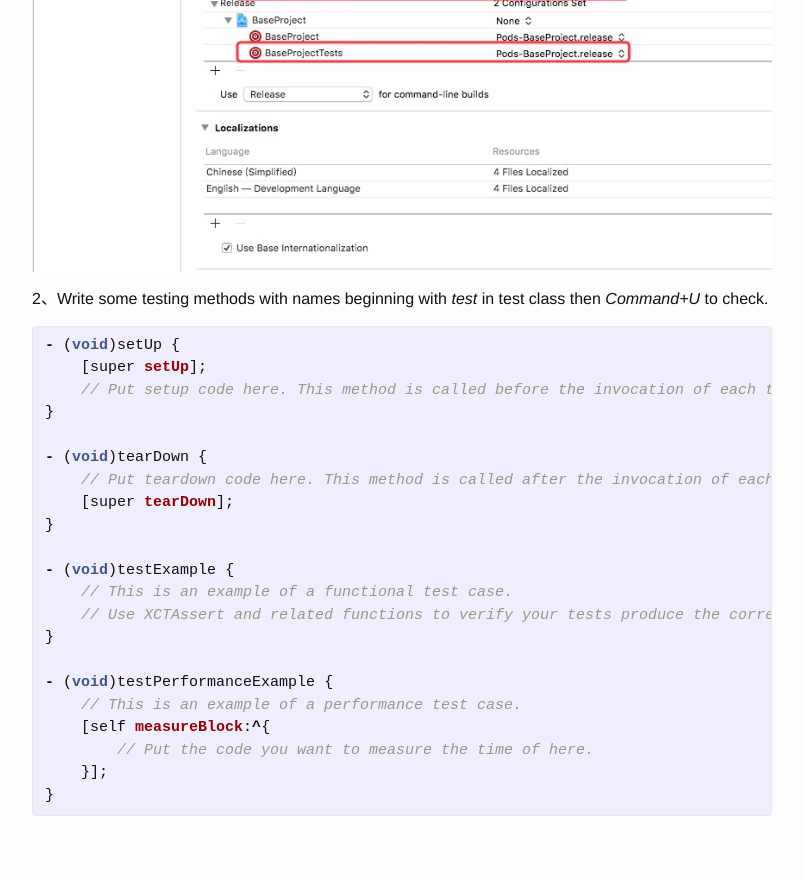
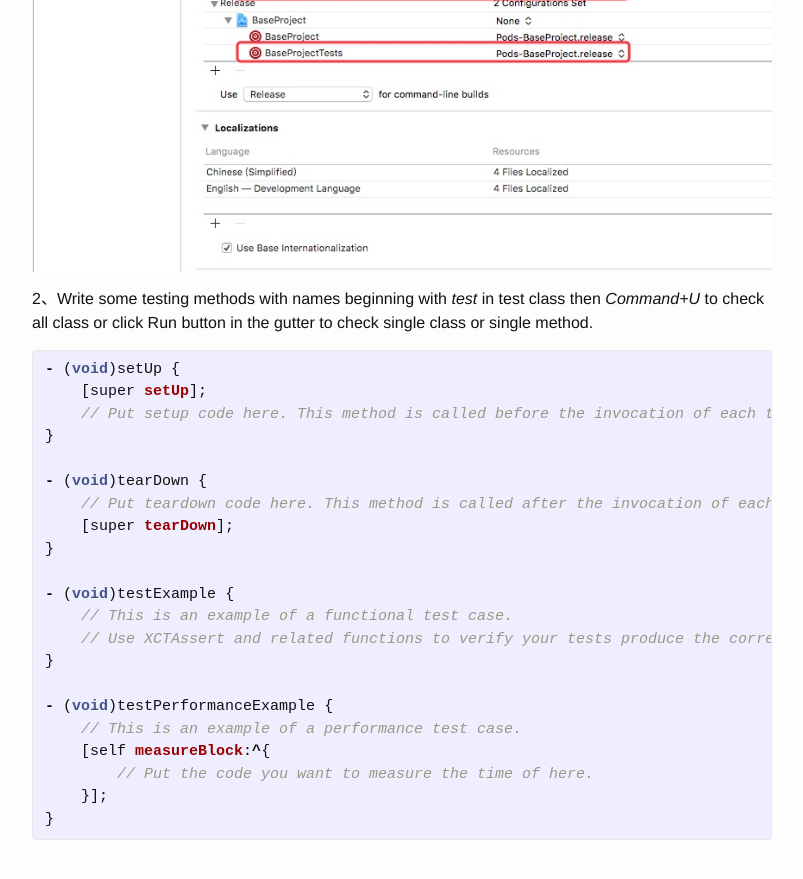
Before and after one commit to GeekRRK/GeekRRK.github.io, a Jekyll site: the page built from _posts/2016-11-11-XCTest.md, in a window 1280 px wide and 900 px high, scrolled down 1192 px. Shown: the top 879 px of the window, without its empty margins (238-1041 px from the left). Built offline with Jekyll 4.4.1, drawn with Linux system fonts in a browser that asks for light colours.

Commit message:
Update XCTest

```diff
--- a/_posts/2016-11-11-XCTest.md
+++ b/_posts/2016-11-11-XCTest.md
@@ -9,7 +9,7 @@ title: XCTest
 1、Replace *None* with *Pods* in *Project->Info->Configurations*. Add Prefix Header in *Test Target->BuildSettings* like project target.
 ![Configure Project Info]({{site.baseurl}}/assets/xctest/configure_project.png)
 
-2、Write some testing methods with names beginning with *test* in test class then *Command+U* to check.
+2、Write some testing methods with names beginning with *test* in test class then *Command+U* to check all class or click Run button in the gutter to check single class or single method.
 {% highlight objc %}
 - (void)setUp {
     [super setUp];
```
